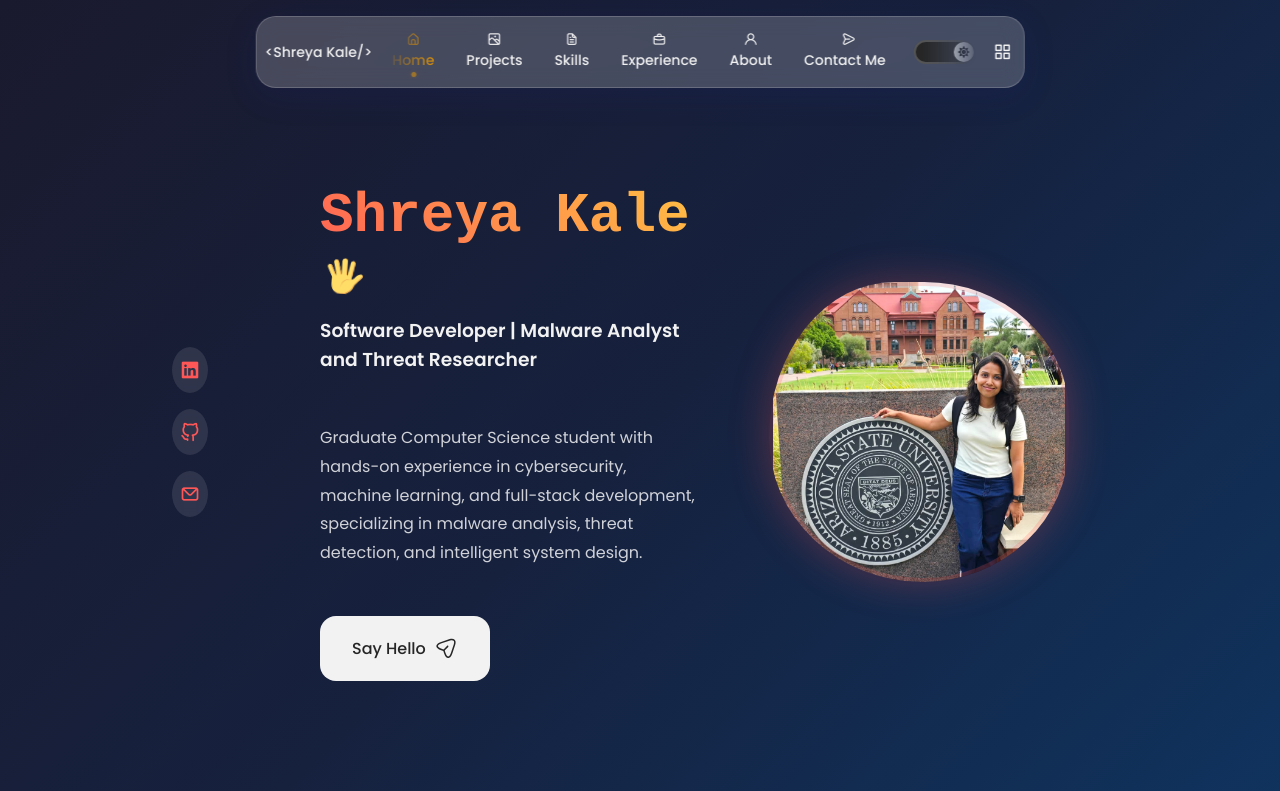
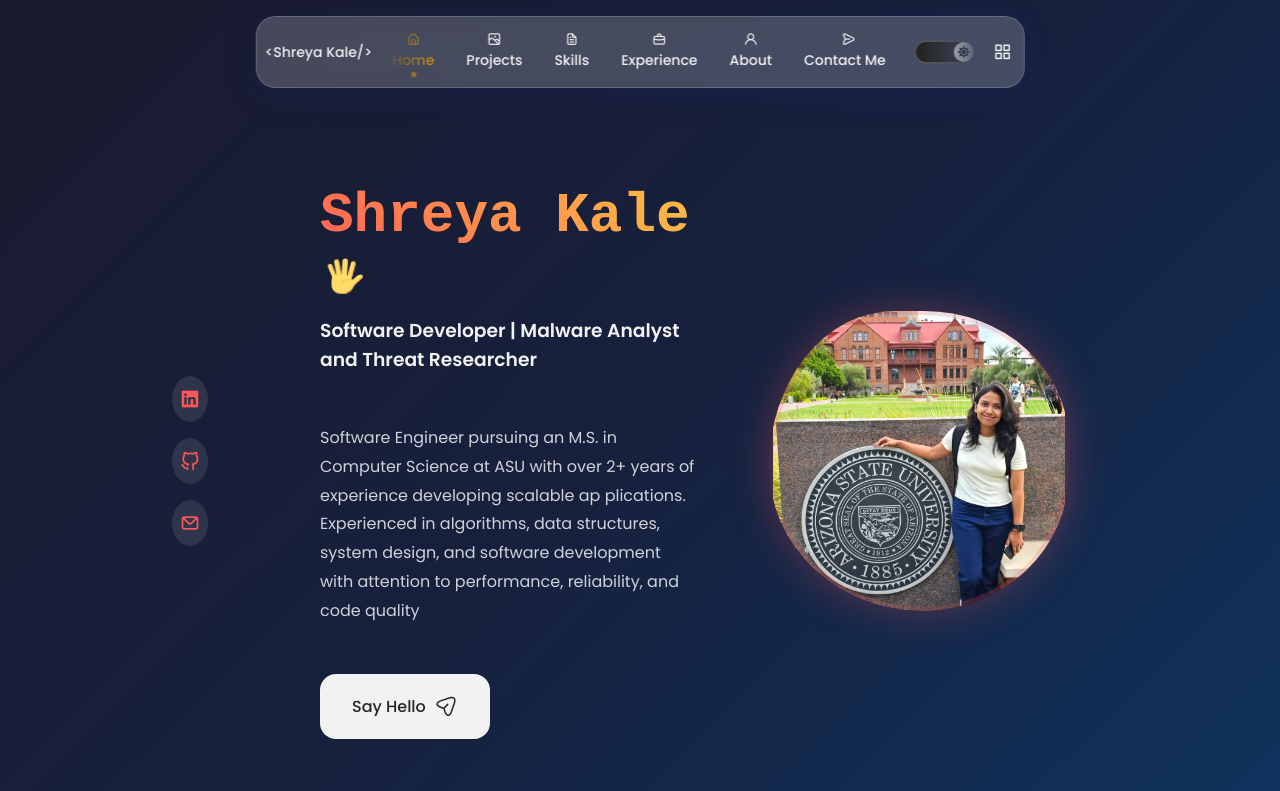
Before and after one commit to ShreyaK1601/Portfolio, a React (Vite) app: page / in a window 1280 px wide. Shown: the top 791 px of the page. Built offline with nearby package versions, Linux system fonts and the light colour scheme.

Commit message:
Revise personal description in Data.jsx
Updated the description to reflect current education and experience.

```diff
--- a/components/home/Data.jsx
+++ b/components/home/Data.jsx
@@ -110,7 +110,9 @@ const Data = () => {
       </h1>
 
       <h3 className="">Software Developer | Malware Analyst and Threat Researcher</h3><br></br><br></br>
-      <p className="home__description">Graduate Computer Science student with hands-on experience in cybersecurity, machine learning, and full-stack development, specializing in malware analysis, threat detection, and intelligent system design.</p>
+      <p className="home__description">Software Engineer pursuing an M.S. in Computer Science at ASU with over 2+ years of experience developing scalable ap
+plications. Experienced in algorithms, data structures, system design, and software development with attention to performance,
+ reliability, and code quality</p>
 
       <a href="mailto:kaleshreya162001@gmail.com" className="button button--flex">
         Say Hello
```
